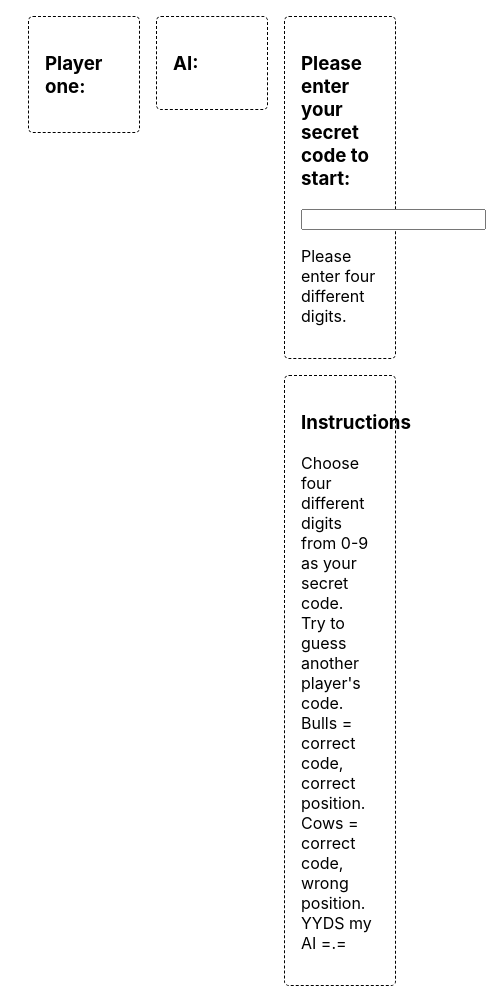
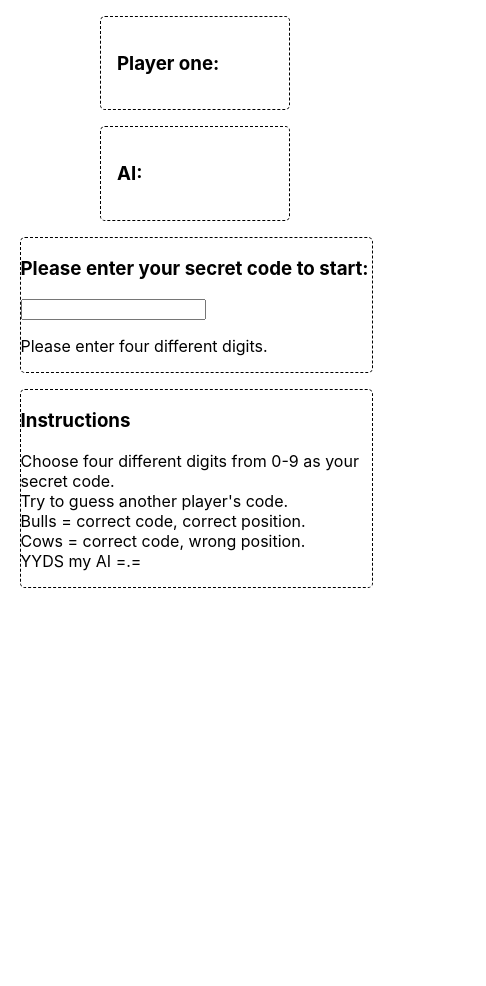
Before and after one commit to xgu830/bull-and-cow-max, a React (Create React App) app in the folder bull-and-cow/: page / in a window 390 px wide. Shown: the whole page, 486 px wide, since content can reach past the window. After the commit the page ends 844 px from the top, so only its background shows below. Built offline with nearby package versions, Linux system fonts and the light colour scheme.

Commit message:
media update

```diff
--- a/bull-and-cow/src/App.css
+++ b/bull-and-cow/src/App.css
@@ -28,3 +28,20 @@
     border: 1px dashed black;
     border-radius: 5px;
 }
+
+@media only screen and (max-width: 800px) {
+    #game-zone {
+        flex-wrap: wrap;
+    }
+    #user-one-result,#user-two-result {
+        width: 40%;
+    }
+
+    #input-and-instruction {
+        width: 90%;
+    }
+
+    #game-result,#user-input-zone,#instruction {
+        padding: 0;
+    }
+}
```
